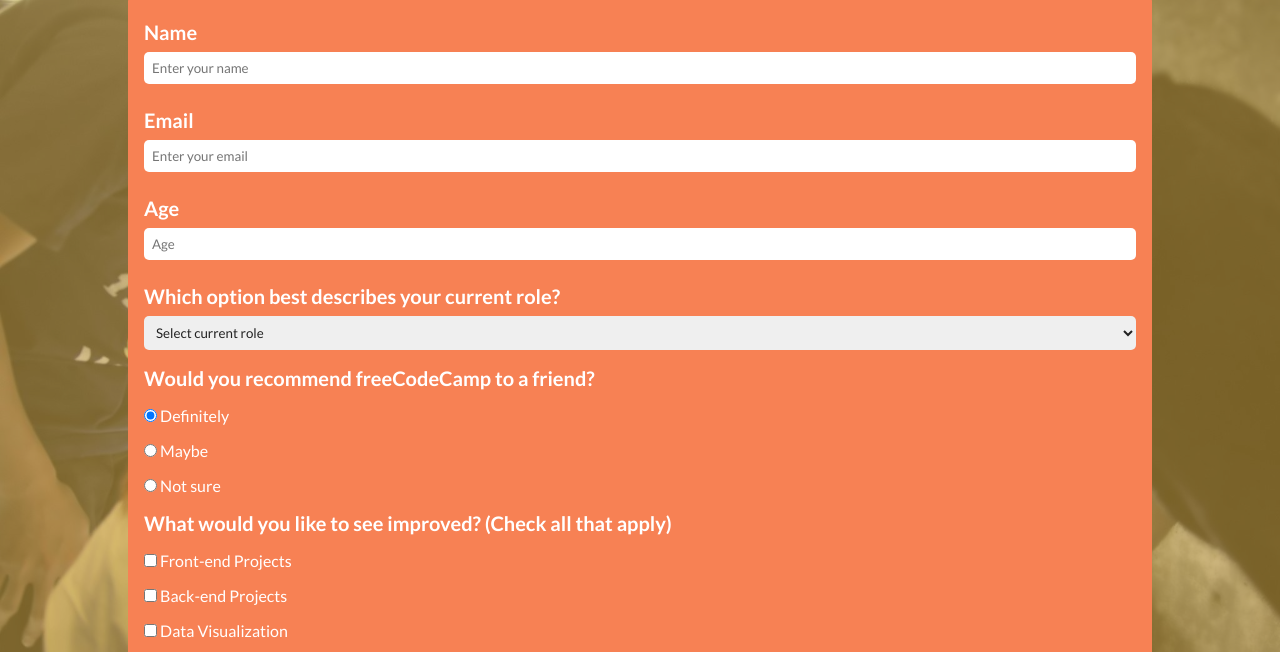
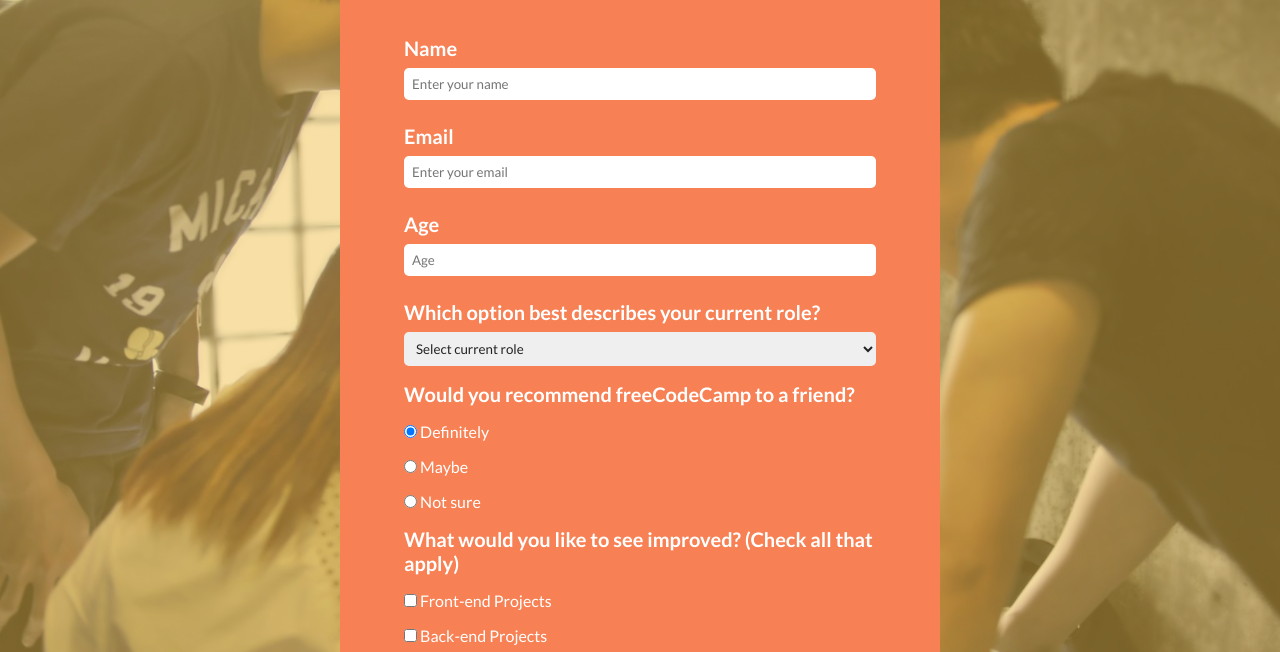
Before and after one commit to guswebdev/freecodecamp-formulario, a plain HTML site: page index.html in a window 1280 px wide. Shown: the part 120-772 px from the top of the page. Drawn offline with Linux system fonts and the light colour scheme.

Commit message:
Completar el responsive de tablet y pc

```diff
--- a/css/style.css
+++ b/css/style.css
@@ -84,6 +84,8 @@
     background-color: var(--color-primario);
     padding: 1rem;
     border-radius: 5px;
+    max-width: 600px;
+    margin: 0 auto;
   }
 
   .label {
@@ -115,3 +117,14 @@
     font-size: var(--fs-label);
     border: none;
   }
+
+  @media screen and (min-width:768px){
+    .survey-form {
+      padding: 1rem 2rem;
+    }
+  }
+  @media screen and (min-width:1024px){
+    .survey-form {
+      padding: 2rem 4rem;
+    }
+  }
```
